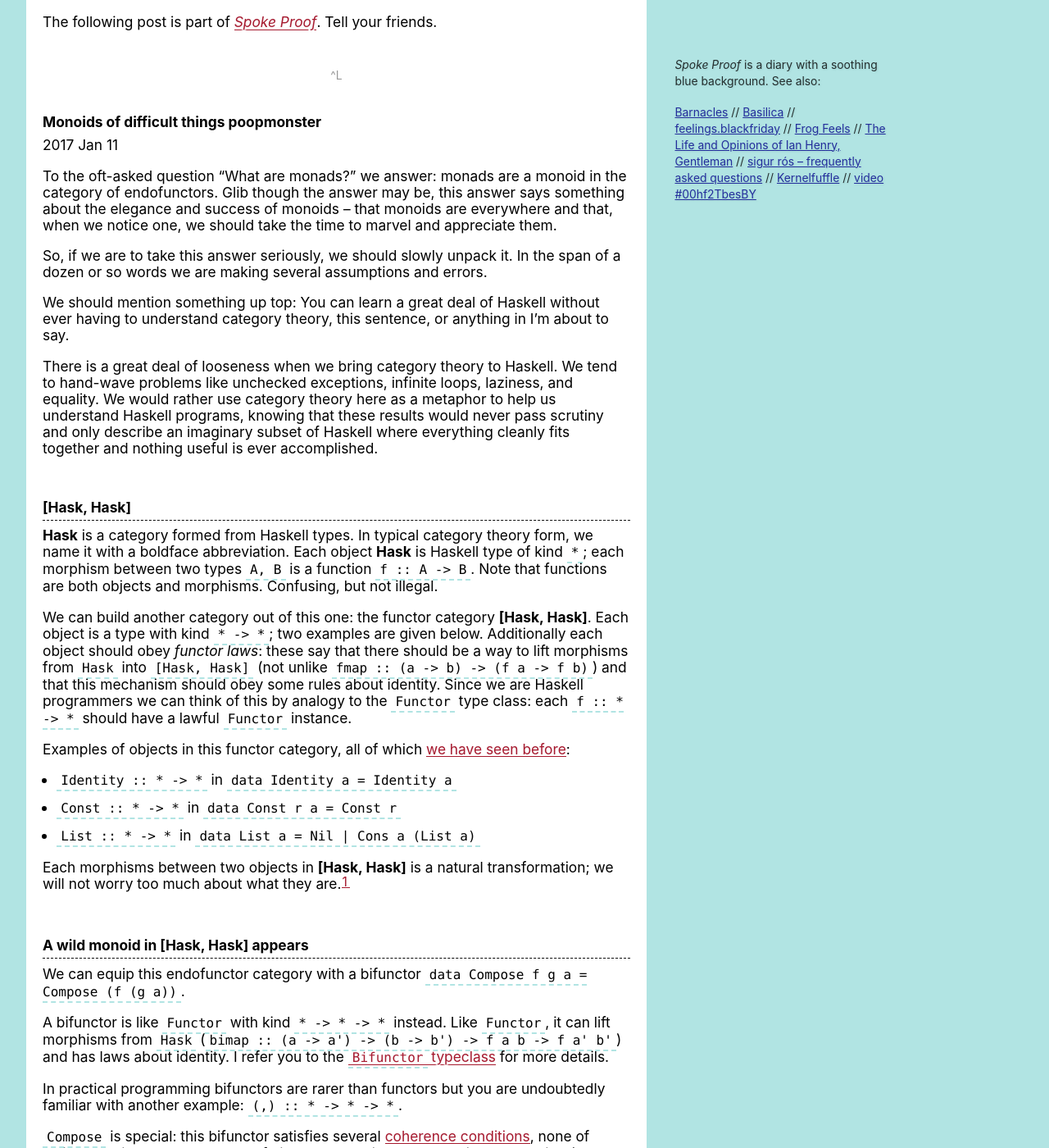
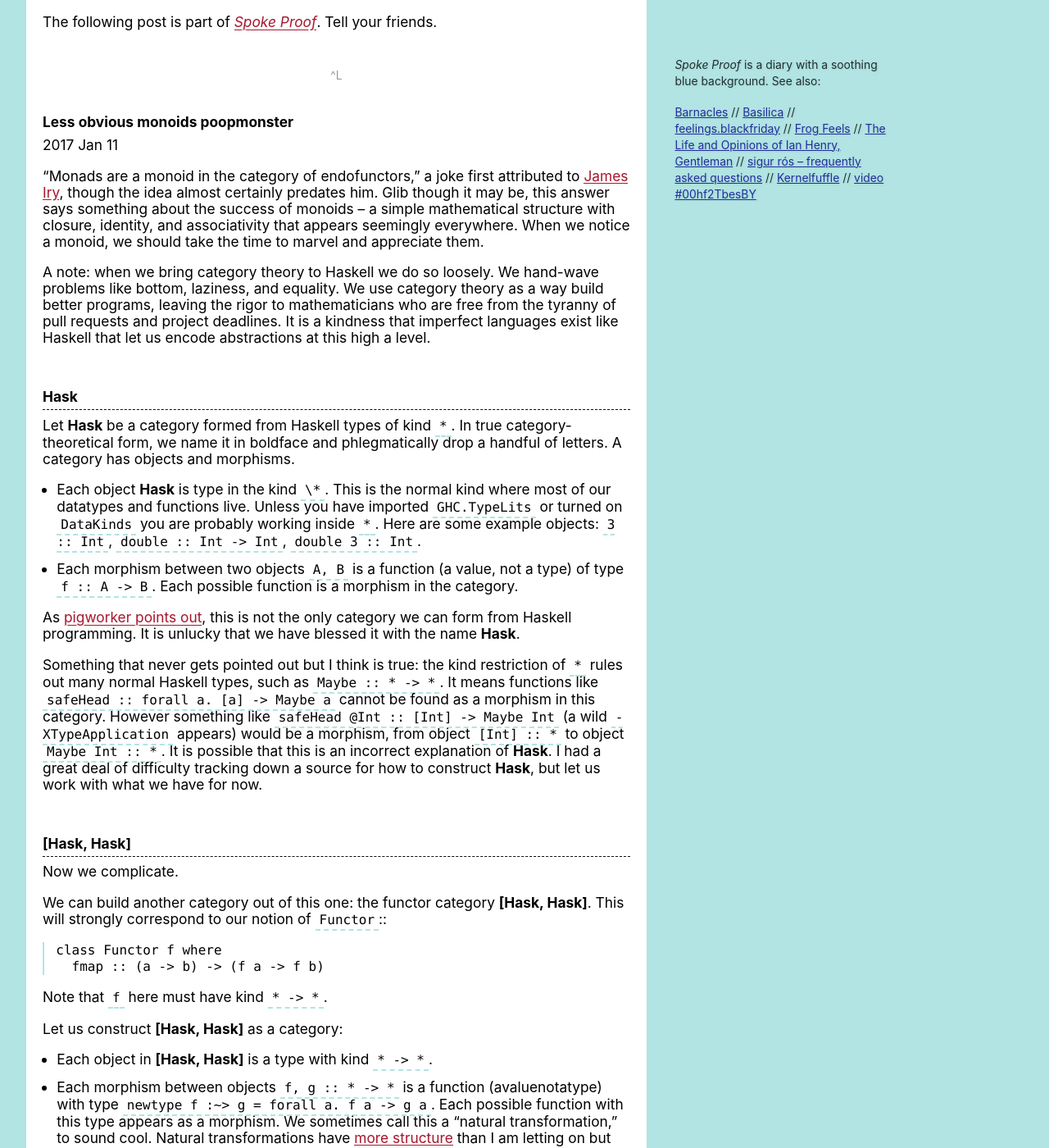
Before and after one commit to hlian/hao.codes, a Jekyll site: the page built from _posts/2017-01-11-difficult-monoids.md, in a window 1280 px wide and 1400 px high. Shown: the whole window at 82% size. Built offline with Jekyll 4.4.1, drawn with Linux system fonts in a browser that asks for light colours; some of the changed text lies outside the part shown.

Commit message:
more about monoids

```diff
--- a/_posts/2017-01-11-difficult-monoids.md
+++ b/_posts/2017-01-11-difficult-monoids.md
@@ -1,51 +1,60 @@
 ---
 layout: post
 
-title: "Monoids of difficult things poopmonster"
+title: "Less obvious monoids poopmonster"
 author: hao
 ---
 
-To the oft-asked question "What are monads?" we answer: monads are a
-monoid in the category of endofunctors. Glib though the answer may be,
-this answer says something about the elegance and success of monoids –
-that monoids are everywhere and that, when we notice one, we should
-take the time to marvel and appreciate them.
+"Monads are a monoid in the category of endofunctors," a joke first attributed to [James Iry](iry), though the idea almost certainly predates him. Glib though it may be, this answer says something about the success of monoids – a simple mathematical structure with closure, identity, and associativity that appears seemingly everywhere. When we notice a monoid, we should take the time to marvel and appreciate them.
 
-So, if we are to take this answer seriously, we should slowly unpack
-it. In the span of a dozen or so words we are making several
-assumptions and errors.
+A note: when we bring category theory to Haskell we do so loosely. We hand-wave problems like bottom, laziness, and equality. We use category theory as a way build better programs, leaving the rigor to mathematicians who are free from the tyranny of pull requests and project deadlines. It is a kindness that imperfect languages exist like Haskell that let us encode abstractions at this high a level.
 
-[iry]: http://james-iry.blogspot.com/2009/05/brief-incomplete-and-mostly-wrong.html
+## Hask
 
-We should mention something up top: You can learn a great deal of
-Haskell without ever having to understand category theory, this
-sentence, or anything in I'm about to say.
+Let **Hask** be a category formed from Haskell types of kind `*`. In true category-theoretical form, we name it in boldface and phlegmatically drop a handful of letters. A category has objects and morphisms.
 
-There is a great deal of looseness when we bring category theory to
-Haskell. We tend to hand-wave problems like unchecked exceptions,
-infinite loops, laziness, and equality. We would rather use category
-theory here as a metaphor to help us understand Haskell programs,
-knowing that these results would never pass scrutiny and only describe
-an imaginary subset of Haskell where everything cleanly fits together
-and nothing useful is ever accomplished.
+* Each object **Hask** is type in the kind `\*`. This is the normal kind where most of our datatypes and functions live. Unless you have imported `GHC.TypeLits` or turned on `DataKinds` you are probably working inside `*`. Here are some example objects: `3 :: Int`, `double :: Int -> Int`, `double 3 :: Int`.
+
+* Each morphism between two objects `A, B` is a function (a value, not a type) of type `f :: A -> B`. Each possible function is a morphism in the category.
+
+As [pigworker points out][pw], this is not the only category we can form from Haskell programming. It is unlucky that we have blessed it with the name **Hask**.
+
+Something that never gets pointed out but I think is true: the kind restriction of `*` rules out many normal Haskell types, such as `Maybe :: * -> *`.
+It means functions like `safeHead :: forall a. [a] -> Maybe a` cannot be found as a morphism in this category. However something like `safeHead @Int :: [Int] -> Maybe Int` (a wild `-XTypeApplication` appears) would be a morphism, from object `[Int] :: *` to object `Maybe Int :: *`.
+It is possible that this is an incorrect explanation of **Hask**.
+I had a great deal of difficulty tracking down a source for how to construct **Hask**, but let us work with what we have for now.
+
+[pw]: http://stackoverflow.com/a/37368282/3963
 
 ## [Hask, Hask]
 
-**Hask** is a category formed from Haskell types. In typical category
-theory form, we name it with a boldface abbreviation. Each object
-**Hask** is Haskell type of kind `*`; each morphism between two types
-`A, B` is a function `f :: A -> B`. Note that functions are both
-objects and morphisms. Confusing, but not illegal.
+Now we complicate.
 
 We can build another category out of this one: the functor category
-**[Hask, Hask]**. Each object is a type with kind `* -> *`; two
-examples are given below. Additionally each object should obey
-_functor laws_: these say that there should be a way to lift morphisms
-from `Hask` into `[Hask, Hask]` (not unlike `fmap :: (a -> b) -> (f a
--> f b)`) and that this mechanism should obey some rules about
-identity. Since we are Haskell programmers we can think of this by
-analogy to the `Functor` type class: each `f :: * -> *` should have a
-lawful `Functor` instance.
+**[Hask, Hask]**. This will strongly correspond to our notion of `Functor`::
+
+    class Functor f where
+      fmap :: (a -> b) -> (f a -> f b)
+
+Note that `f` here must have kind `* -> *`.
+
+Let us construct **[Hask, Hask]** as a category:
+
+* Each object in **[Hask, Hask]** is a type with kind `* -> *`.
+
+* Each morphism between objects `f, g :: * -> *` is a function (avaluenotatype) with type `newtype f :~> g = forall a. f a -> g a`. Each possible function with this type appears as a morphism. We sometimes call this a "natural transformation," to sound cool. Natural transformations have [more structure][ms] than I am letting on but we will skip over them with dancerly aplomb.
+
+[ms]: https://ncatlab.org/nlab/show/natural+transformation
+
+To make this category a functor category we must also constrain each object in **[Hask, Hask]** to be a _functor_. In Haskell-land a functor `F` here is a type `F :: * -> *` (like `Maybe` or `[]`) that obeys functor laws:
+
+* We should be able to lift objects from **Hask** into `F(Hask)` e.g. lifting `Int` to `Maybe Int` or `[Int]`.
+
+* We should be able to lift morphisms from **Hask** into `F(Hask)` e.g. lifting `double :: Int -> Int` into `fmap double :: Maybe Int -> Maybe Int` or `fmap double :: [Int] -> [Int]`.
+
+* The identity morphism in **Hask** must be the identity morphism in **[Hask, Hask]** i.e. `fmap id = id`
+
+* Morphisms that compose in **Hask** should continue to compose in **[Hask, Hask]** i.e. `fmap (p . q) = fmap p . fmap q`.
 
 Examples of objects in this functor category, all of which [we have seen before][me]:
 
@@ -57,16 +66,13 @@ Examples of objects in this functor category, all of which [we have seen before]
 
 * `List :: * -> *` in `data List a = Nil | Cons a (List a)`
 
-Each morphisms between two objects in **[Hask, Hask]** is a natural
-transformation; we will not worry too much about what they are.[^nat]
-
 ## A wild monoid in [Hask, Hask] appears
 
 We can equip this endofunctor category with a bifunctor `data Compose
 f g a = Compose (f (g a))`.
 
 A bifunctor is like `Functor` with kind `* -> * -> *` instead. Like
-`Functor`, it can lift morphisms from `Hask` (`bimap :: (a -> a') ->
+`Functor`, it can lift morphisms from **Hask** (`bimap :: (a -> a') ->
 (b -> b') -> f a b -> f a' b'`) and has laws about identity. I refer
 you to the [`Bifunctor` typeclass][bitc] for more details.
 
```
